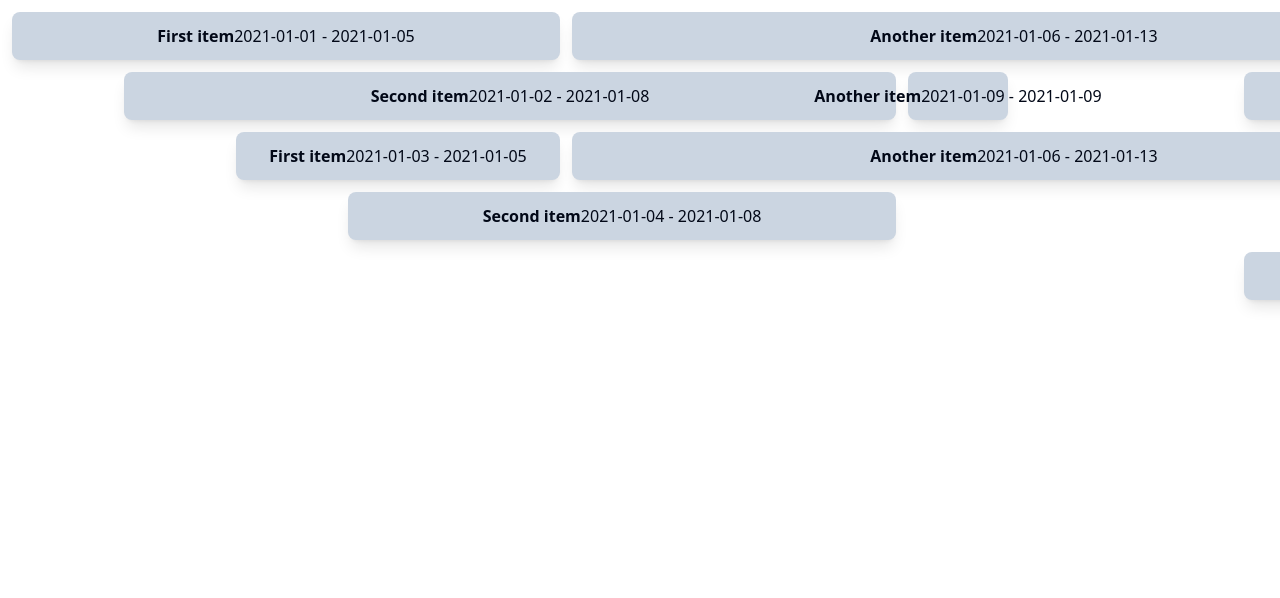
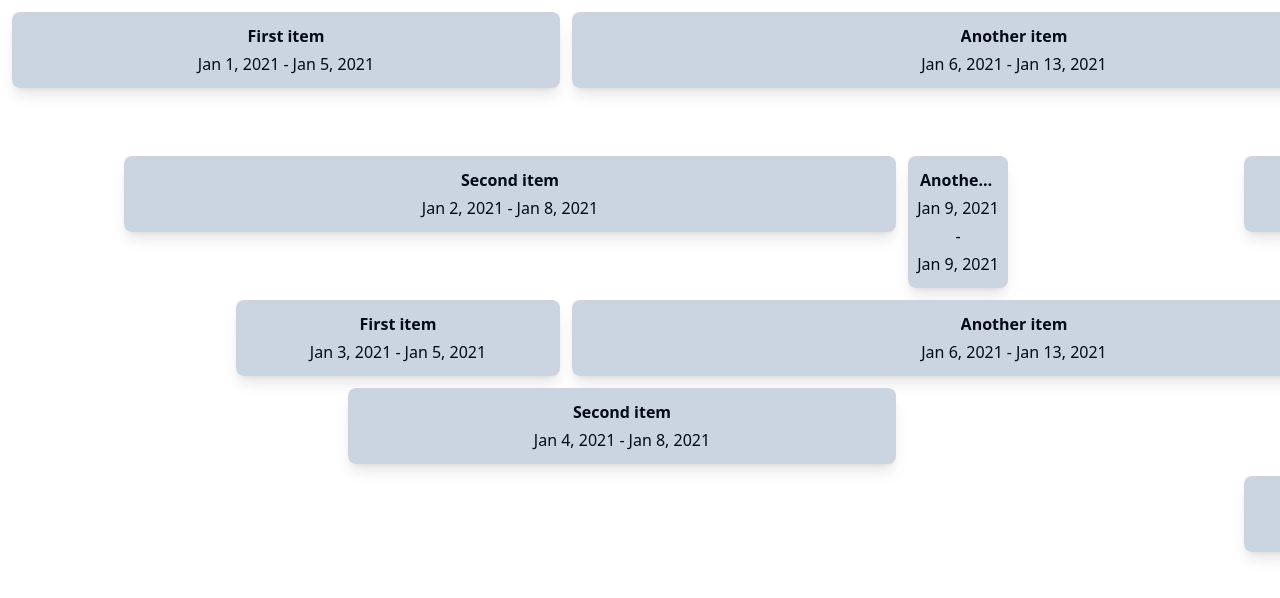
Before and after one commit to Hecris10/dynamic-timeline, a React (Vite) app: page / in a window 1280 px wide. Shown: the top 598 px of the page. Built offline with nearby package versions, Linux system fonts and the light colour scheme.

Commit message:
refactor: Improve TimeLineItem component readability and add date formatting

```diff
--- a/src/components/TimeLineItem/index.tsx
+++ b/src/components/TimeLineItem/index.tsx
@@ -1,4 +1,5 @@
 import { useDrag } from "react-dnd";
+import { formatDate } from "../../lib/utils";
 import { TimelineItemData } from "../TimeLine";
 
 const TimelineItem = ({ item }: { item: TimelineItemData }) => {
@@ -10,11 +11,14 @@ const TimelineItem = ({ item }: { item: TimelineItemData }) => {
   return (
     <div
       ref={drag}
-      className="flex items-center justify-center bg-slate-300 shadow-lg rounded-lg cursor-grab p-3 box-border whitespace-nowrap text-ellipsis"
+      className="flex flex-col gap-1 items-center justify-center bg-slate-300 shadow-lg rounded-lg cursor-grab p-3 box-border whitespace-nowrap text-ellipsis overflow-hidden"
     >
-      <strong>{item.name}</strong>
-      <div>
-        {item.start} - {item.end}
+      <strong className="inline-block max-w-full overflow-hidden text-ellipsis">
+        {item.name}
+      </strong>
+      <div className="flex flex-wrap gap-1">
+        <p> {formatDate(item.start)}</p> <p className="text-center m-auto">-</p>{" "}
+        <p>{formatDate(item.end)}</p>
       </div>
     </div>
   );
```
